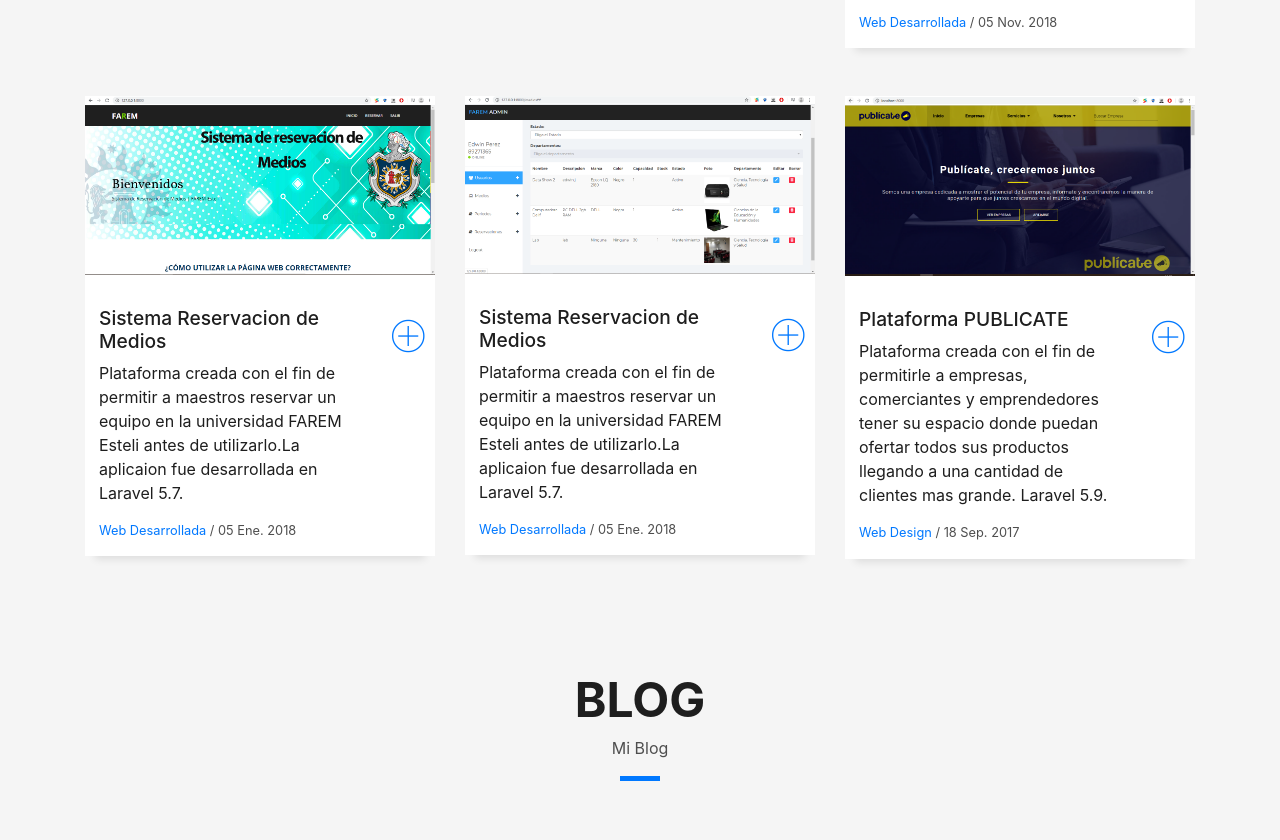
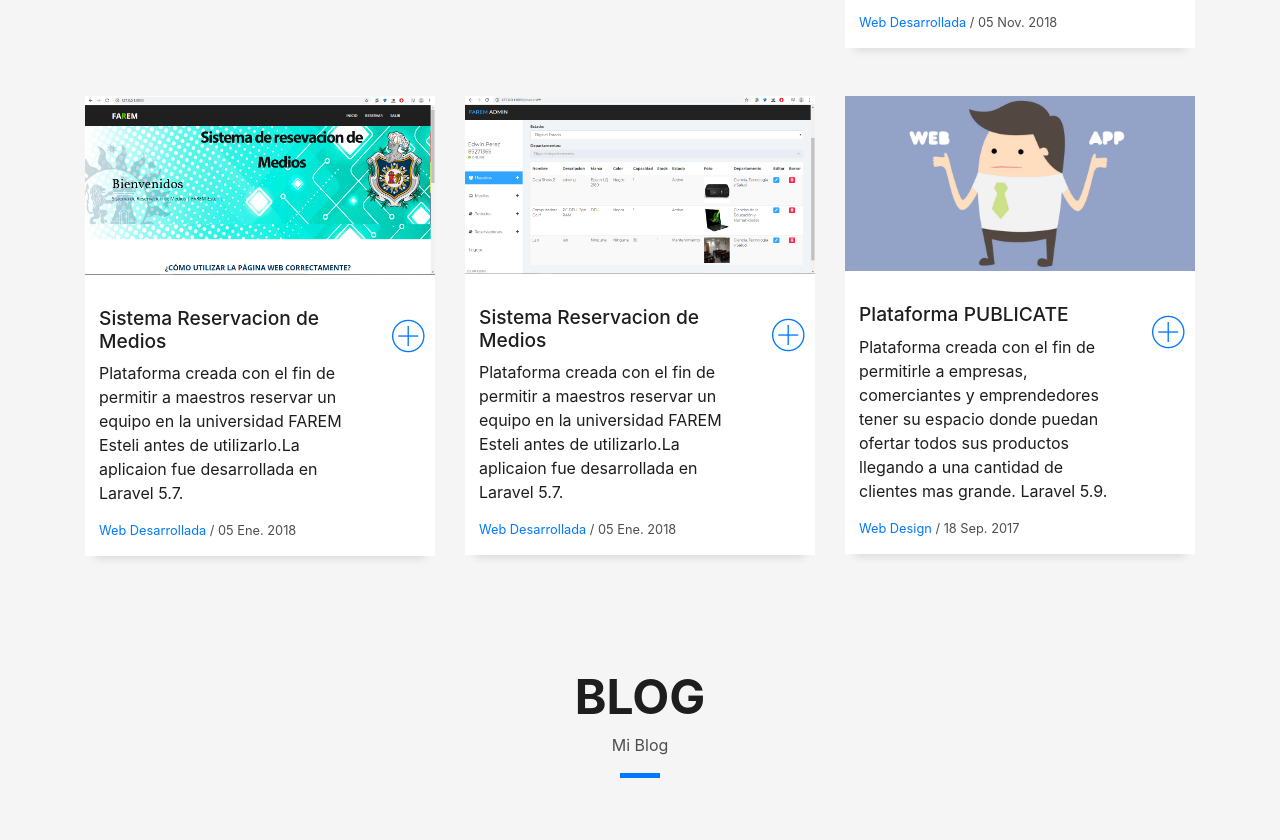
Before and after one commit to Edwinj10/Mi-Webs, a plain HTML site: page index.html in a window 1280 px wide. Shown: the part 4741-5581 px from the top of the page. Drawn offline with Linux system fonts and the light colour scheme; files whose address does not match are found by name.

Commit message:
Update index.html

```diff
--- a/index.html
+++ b/index.html
@@ -676,7 +676,7 @@
 				<div class="work-box">
 					<a href="imagenes/publicate.png" data-lightbox="gallery-mf">
 						<div class="work-img">
-							<img src="imagenes/publicate.png" alt="" class="img-fluid">
+							<img src="img/web_app.png" alt="" class="img-fluid">
 						</div>
 						<div class="work-content">
 							<div class="row">
```
